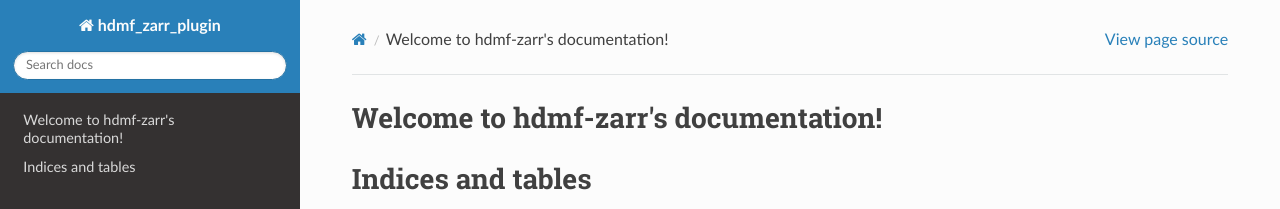
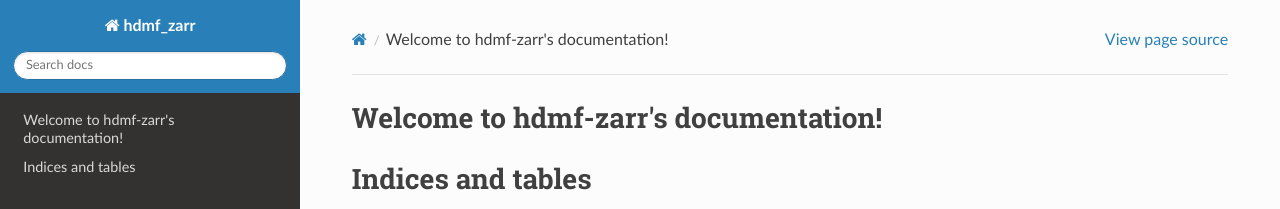
Before and after one commit to hdmf-dev/hdmf-zarr, a Sphinx documentation site: the page built from docs/source/index.rst, in a window 1280 px wide. Shown: the top 209 px of the page. Built offline with Sphinx 7.4.7 and the Read the Docs theme 2.0.0, drawn with Linux system fonts in a browser that asks for light colours; pages that are not in the unit, such as notebooks, are missing from menus.

Commit message:
Updated to match new HDMF approach to permitting zarr arrays. Renamed lib back to hdmf_zarr

```diff
--- a/docs/source/conf.py
+++ b/docs/source/conf.py
@@ -39,7 +39,7 @@
 
 # -- Project information -----------------------------------------------------
 
-project = 'hdmf_zarr_plugin'
+project = 'hdmf_zarr'
 copyright = '2022, Oliver Ruebel'
 author = 'Oliver Ruebel'
 
--- a/docs/source/index.rst
+++ b/docs/source/index.rst
@@ -10,7 +10,7 @@
    :maxdepth: 2
    :caption: Contents:
 
-   hdmf_zarr_plugin
+   hdmf_zarr
 
 
 
```
